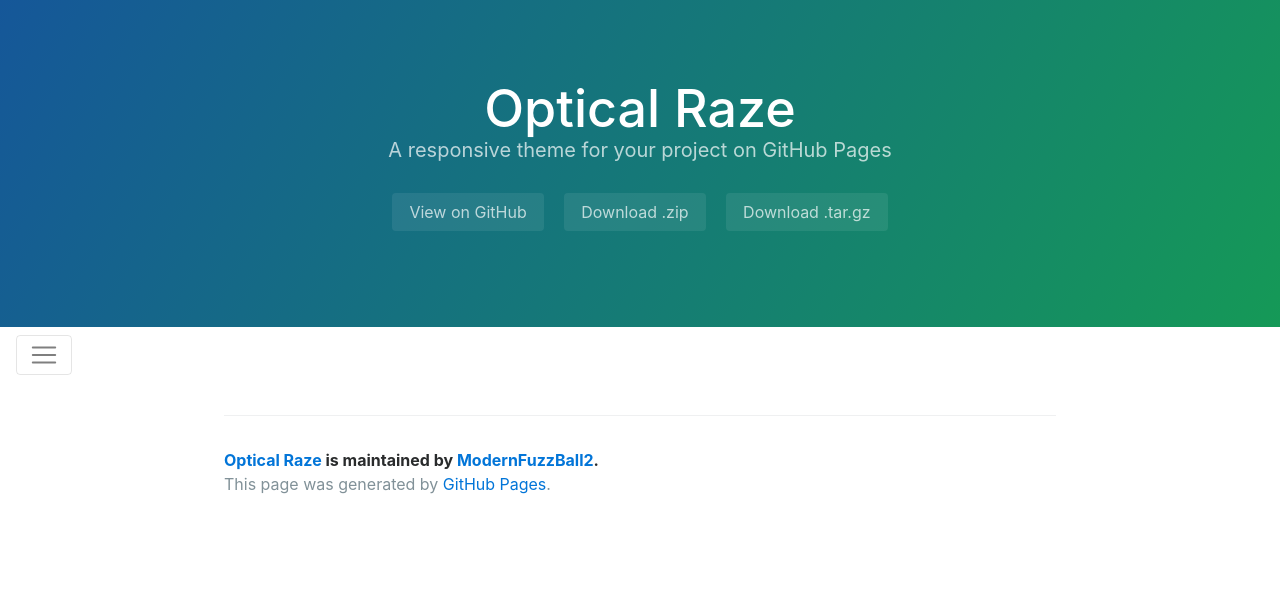
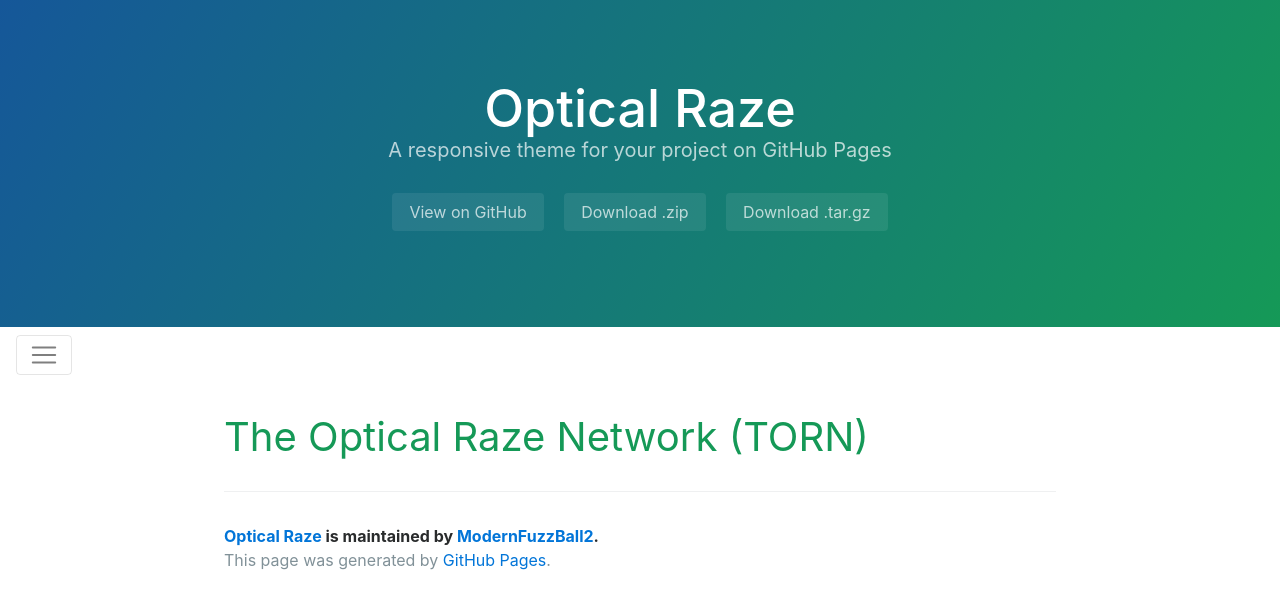
Before and after one commit to opticalraze/opticalraze.github.io, a Jekyll site: the page built from network.md, in a window 1280 px wide. Shown: the top 609 px of the page. Built offline with Jekyll 4.4.1, drawn with Linux system fonts in a browser that asks for light colours; nearby versions of some CDN libraries; our own code applies the rules of GitHub Pages for plain Markdown files.

Commit message:
Update network.md

```diff
--- a/network.md
+++ b/network.md
@@ -1,3 +1,5 @@
 ---
 layout: page
 ---
+
+# The Optical Raze Network (TORN)
```
